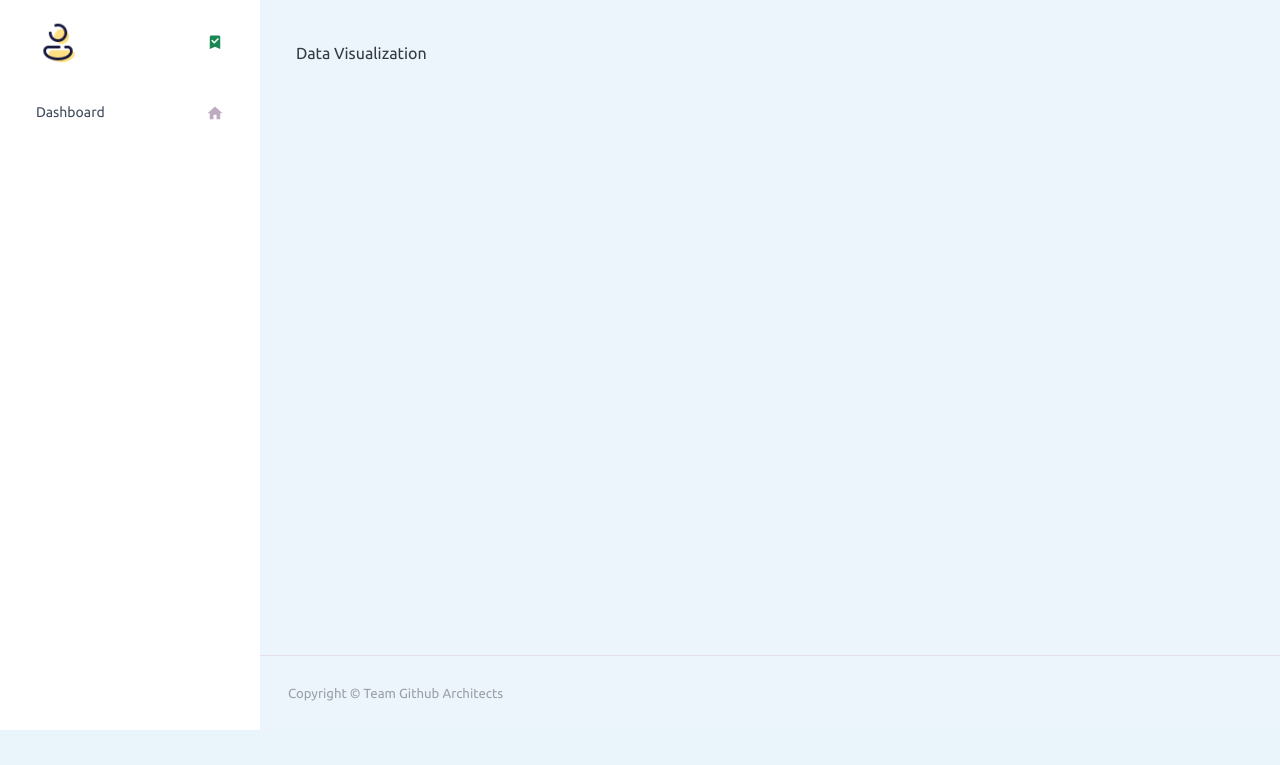
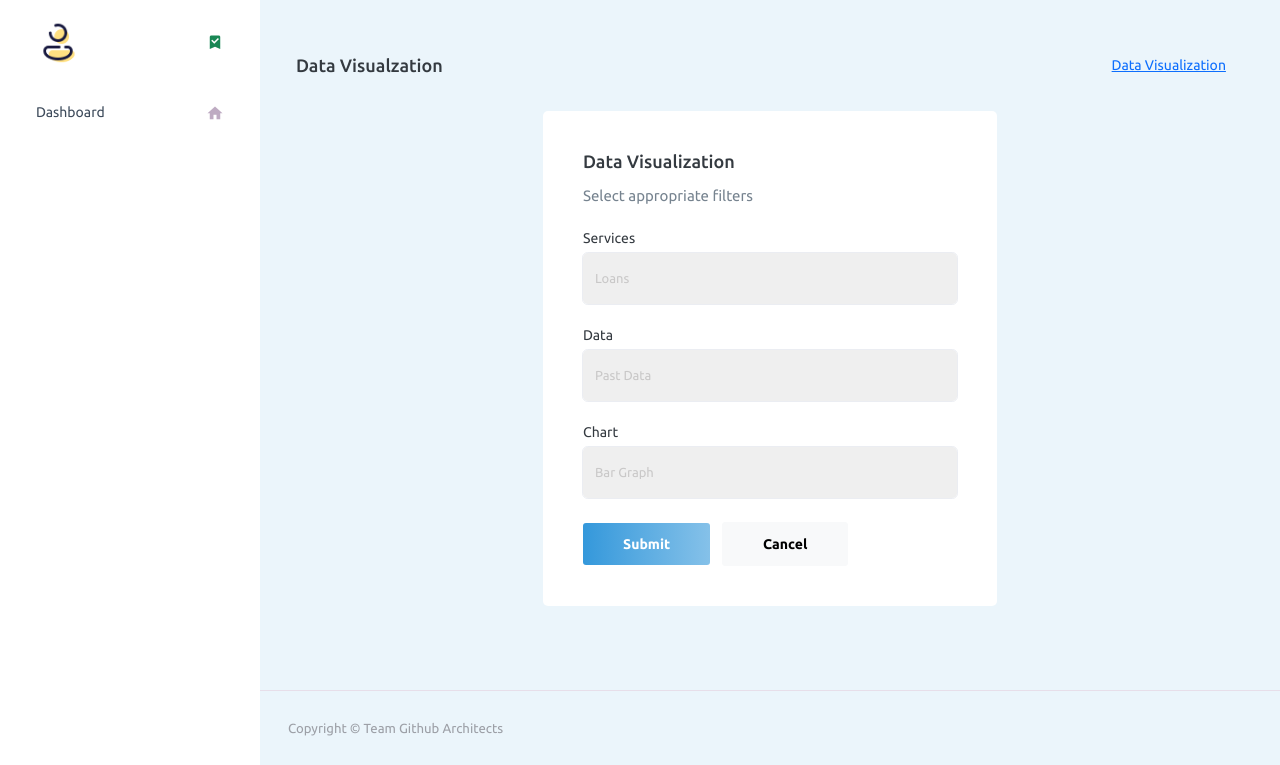
Before and after one commit to ayushb2002/hackrx4.0, a Django app: page /dataVisualization/ in a window 1280 px wide. Shown: the part 70-835 px from the top of the page. Before the commit the page ends 800 px from the top, so only its background shows below. Run offline with Django 4.2, Linux system fonts and the light colour scheme; some libraries are stand-ins or nearby versions.

Commit message:
Added form for data visualization

```diff
--- a/crm/templates/base.html
+++ b/crm/templates/base.html
@@ -31,9 +31,9 @@
         <!-- partial:../../partials/_navbar.html -->
         <nav class="navbar default-layout-navbar col-lg-12 col-12 p-0 fixed-top d-flex flex-row">
             <div class="text-center navbar-brand-wrapper d-flex align-items-center justify-content-center">
-                <a class="navbar-brand brand-logo" href="index.html"><img src="{% static 'assets/images/1.png' %}"
+                <a class="navbar-brand brand-logo" href="{% url 'dashboard' %}"><img src="{% static 'assets/images/1.png' %}"
                         alt="logo" /></a>
-                <a class="navbar-brand brand-logo-mini" href="index.html"><img
+                <a class="navbar-brand brand-logo-mini" href="{% url 'dashboard' %}"><img
                         src="{% static 'assets/images/2t.png' %}" alt="logo" /></a>
             </div>
             <div class="navbar-menu-wrapper d-flex align-items-stretch">
--- a/crm/templates/dataVisualization.html
+++ b/crm/templates/dataVisualization.html
@@ -2,9 +2,60 @@
 {% load static %}
 
 {% block title %}
-    Visualize Data | CRM
+Visualize Data | CRM
 {% endblock title %}
 
 {% block content %}
-Data Visualization
+
+<div class="page-header">
+    <h3 class="page-title"> Data Visualzation </h3>
+    <nav aria-label="breadcrumb">
+        <ol class="breadcrumb">
+            <li class="breadcrumb-item active"><a href="{% url 'dataVisualization' %}">Data Visualization</a></li>
+        </ol>
+    </nav>
+</div>
+
+<div class="row">
+    <div class="col-md-3"></div>
+    <div class="col-md-6 grid-margin stretch-card">
+        <div class="card">
+            <div class="card-body">
+                <h4 class="card-title">Data Visualization</h4>
+                <p class="card-description"> Select appropriate filters </p>
+                <form class="forms-sample">
+                    <div class="form-group">
+                        <label for="selectService">Services</label>
+                        <select class="form-control form-control-lg" id="selectService">
+                            <option value="loan" >Loans</option>
+                            <option value="insurance" >Insurances</option>
+                            <option value="cards" >Credit Cards</option>
+                            <option value="emi" >EMI</option>
+                            <option value="investment" >Investments</option>
+                            <option value="savings" >Savings</option>
+                        </select>
+                    </div>
+                    <div class="form-group">
+                        <label for="selectData">Data</label>
+                        <select class="form-control form-control-lg" id="selectData">
+                            <option value="past" >Past Data</option>
+                            <option value="current" >Real Time</option>
+                        </select>
+                    </div>
+                    <div class="form-group">
+                        <label for="selectChart">Chart</label>
+                        <select class="form-control form-control-lg" id="selectChart">
+                            <option value="bar" >Bar Graph</option>
+                            <option value="pie" >Pie Chart</option>
+                        </select>
+                    </div>
+                    <button type="submit" class="btn btn-gradient-primary me-2">Submit</button>
+                    <a href="{% url 'dashboard' %}" class="btn btn-light">Cancel</a>
+                </form>
+            </div>
+        </div>
+    </div>
+    <div class="col-md-3"></div>
+</div>
+
 {% endblock content %}
```
Also changed, not shown: crm/templates/generateLeads.html (+15 -1 lines).
